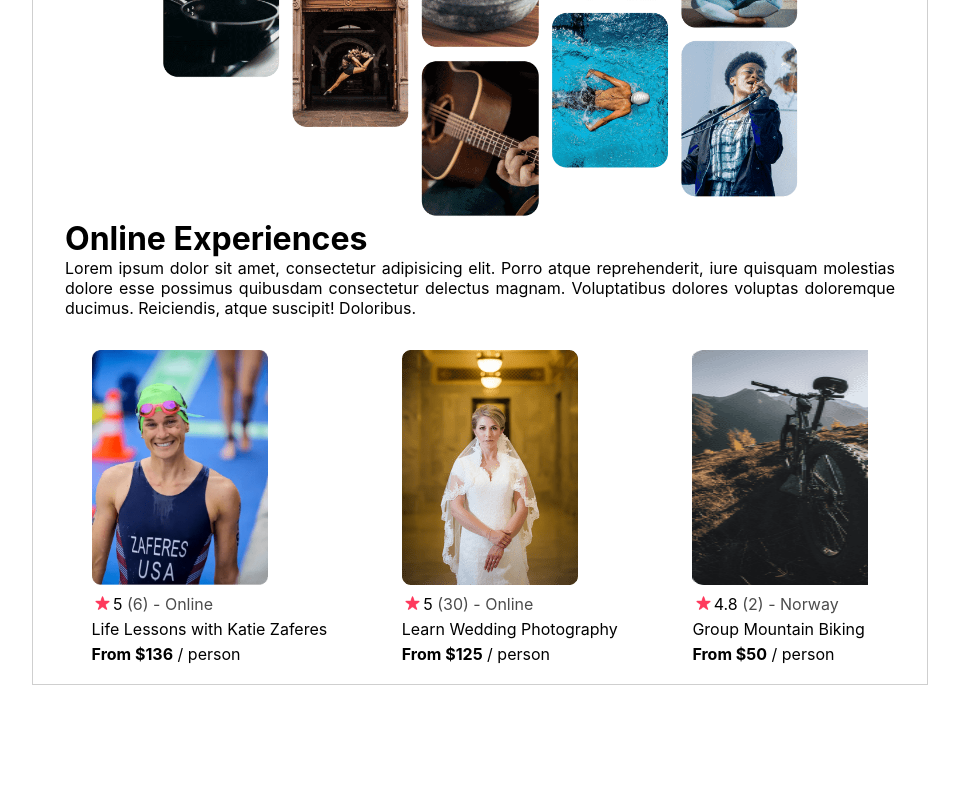
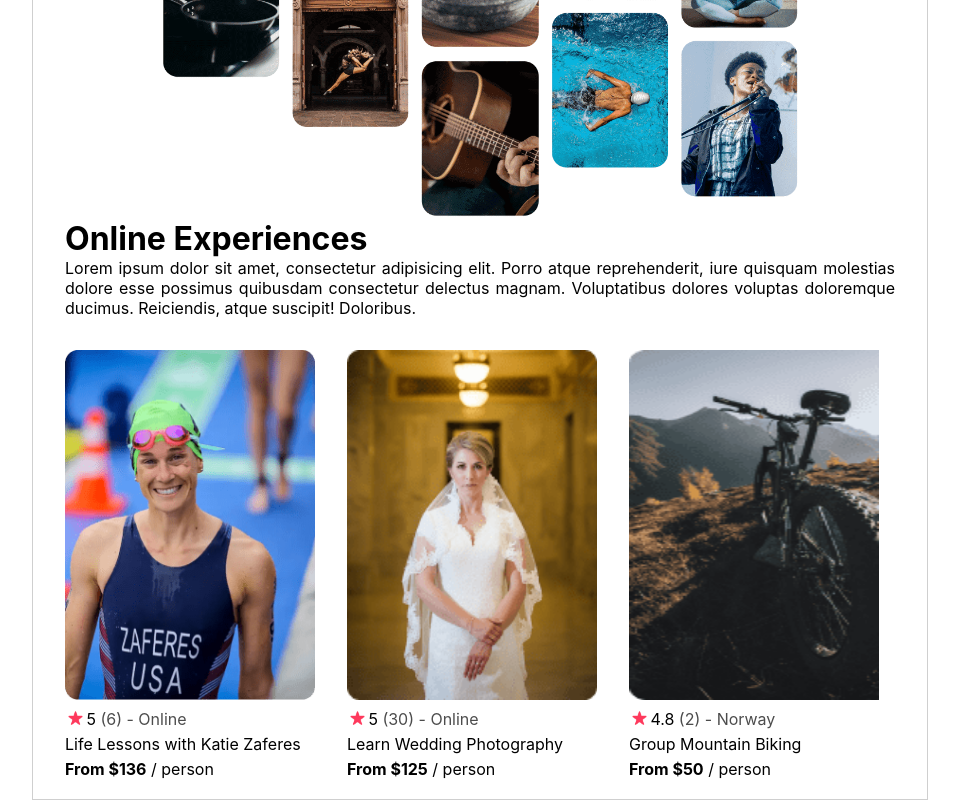
Before and after one commit to leobapineda/free-code-camp, a React (Create React App) app in the folder react/react-english/second-project/: page / in a window 1280 px wide. Shown: the part 247-1047 px from the top of the page, without its empty margins (160-1119 px from the left). Before the commit the page ends 932 px from the top, so only its background shows below. Built offline with nearby package versions, Linux system fonts and the light colour scheme.

Commit message:
Rendering all card elements

```diff
--- a/react/react-english/second-project/src/App.css
+++ b/react/react-english/second-project/src/App.css
@@ -10,6 +10,7 @@
 }
 
 .cards-container {
+    margin: 0 1rem;
     display: flex;
-    justify-content: space-evenly;
+    overflow: auto;
 }
--- a/react/react-english/second-project/src/App.js
+++ b/react/react-english/second-project/src/App.js
@@ -10,7 +10,8 @@
     // console.log(element);
     return (
       <Card
-      title={element.title}
+      key={element.id}
+        title={element.title}
         id={element.id}
         description={element.description}
         price={element.price}
--- a/react/react-english/second-project/src/components/Card.jsx
+++ b/react/react-english/second-project/src/components/Card.jsx
@@ -14,6 +14,9 @@
   location,
   openSpots
 }) {
+
+console.log(openSpots);
+
   return (
     <div className="card__container">
       <img
--- a/react/react-english/second-project/src/components/Data.js
+++ b/react/react-english/second-project/src/components/Data.js
@@ -3,12 +3,13 @@
   {
     id: 1,
     title: "Life Lessons with Katie Zaferes",
-        description: "I will share with you what I call \"Positively Impactful Moments of Disappointment.\" Throughout my career, many of my highest moments only came after setbacks and losses. But learning from those difficult moments is what gave me the ability to rise above them and reach my goals.",
+    description:
+      'I will share with you what I call "Positively Impactful Moments of Disappointment." Throughout my career, many of my highest moments only came after setbacks and losses. But learning from those difficult moments is what gave me the ability to rise above them and reach my goals.',
     price: 136,
-        coverImg: require('../images/bnb1.png'),
+    coverImg: require("../images/bnb1.png"),
     stats: {
       rating: 5.0,
-            reviewCount: 6
+      reviewCount: 6,
     },
     location: "Online",
     openSpots: 0,
@@ -16,16 +17,14 @@
   {
     id: 2,
     title: "Learn Wedding Photography",
-        description: "Interested in becoming a wedding photographer? For beginner and experienced photographers alike, join us in learning techniques required to leave the happy couple with memories that'll last a lifetime.",
+    description:
+      "Interested in becoming a wedding photographer? For beginner and experienced photographers alike, join us in learning techniques required to leave the happy couple with memories that'll last a lifetime.",
     price: 125,
-        coverImg: require('../images/bnb2.png'),
-
-
-
+    coverImg: require("../images/bnb2.png"),
 
     stats: {
       rating: 5.0,
-            reviewCount: 30
+      reviewCount: 30,
     },
     location: "Online",
     openSpots: 27,
@@ -33,16 +32,60 @@
   {
     id: 3,
     title: "Group Mountain Biking",
-        description: "Experience the beautiful Norwegian landscape and meet new friends all while conquering rugged terrain on your mountain bike. (Bike provided!)",
+    description:
+      "Experience the beautiful Norwegian landscape and meet new friends all while conquering rugged terrain on your mountain bike. (Bike provided!)",
     price: 50,
-        coverImg: require('../images/bnb3.png'),
-
+    coverImg: require("../images/bnb3.png"),
 
     stats: {
       rating: 4.8,
-            reviewCount: 2
+      reviewCount: 2,
+    },
+    location: "Norway",
+    openSpots: 3,
+  },
+  {
+    id: 4,
+    title: "Life Lessons with Katie Zaferes",
+    description:
+      'I will share with you what I call "Positively Impactful Moments of Disappointment." Throughout my career, many of my highest moments only came after setbacks and losses. But learning from those difficult moments is what gave me the ability to rise above them and reach my goals.',
+    price: 136,
+    coverImg: require("../images/bnb1.png"),
+    stats: {
+      rating: 5.0,
+      reviewCount: 6,
+    },
+    location: "Online",
+    openSpots: 0,
+  },
+  {
+    id: 5,
+    title: "Learn Wedding Photography",
+    description:
+      "Interested in becoming a wedding photographer? For beginner and experienced photographers alike, join us in learning techniques required to leave the happy couple with memories that'll last a lifetime.",
+    price: 125,
+    coverImg: require("../images/bnb2.png"),
+
+    stats: {
+      rating: 5.0,
+      reviewCount: 30,
+    },
+    location: "Online",
+    openSpots: 27,
+  },
+  {
+    id: 6,
+    title: "Group Mountain Biking",
+    description:
+      "Experience the beautiful Norwegian landscape and meet new friends all while conquering rugged terrain on your mountain bike. (Bike provided!)",
+    price: 50,
+    coverImg: require("../images/bnb3.png"),
+
+    stats: {
+      rating: 4.8,
+      reviewCount: 2,
     },
     location: "Norway",
     openSpots: 3,
   }
-]
+];
--- a/react/react-english/second-project/src/stylesheet/Card.css
+++ b/react/react-english/second-project/src/stylesheet/Card.css
@@ -5,8 +5,8 @@
 }
 
 .card__container .card__img {
-  min-width: 176px;
-  max-height: 235px;
+ width: 250px;
+ height: 350px;
 }
 
 img.card__star {
@@ -25,7 +25,3 @@
 .card__text {
   padding: 0.3rem 0;
 }
-
-/* .card__price {
-
-} */
```
Lines whose indentation alone changed are shown as unchanged.
